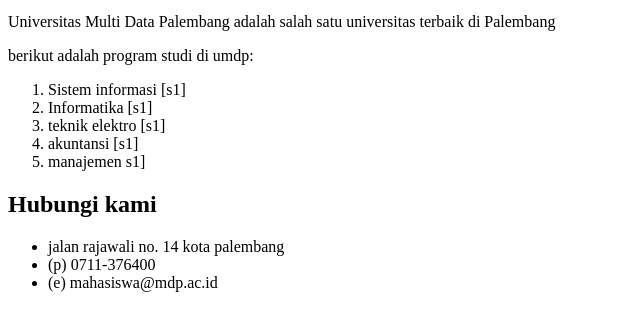
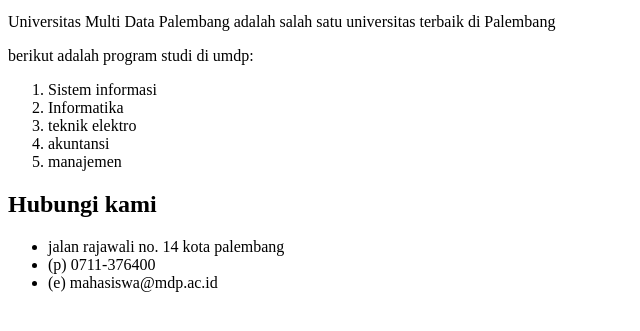
Before and after one commit to rismanto19/Project, a plain HTML site: page index.html in a window 1280 px wide. Shown: the part 101-432 px from the top of the page, without its empty margins (0-640 px from the left). Drawn offline with Linux system fonts and the light colour scheme.

Commit message:
Update index.html

```diff
--- a/index.html
+++ b/index.html
@@ -14,11 +14,11 @@
     <p>berikut adalah program studi di umdp:
         <!-- order list -->
     <ol>
-        <li>Sistem informasi [s1]</li>
-        <li>Informatika [s1]</li>
-        <li>teknik elektro [s1]</li>
-        <li>akuntansi [s1]</li>
-        <li>manajemen s1]</li>
+        <li>Sistem informasi</li>
+        <li>Informatika</li>
+        <li>teknik elektro</li>
+        <li>akuntansi</li>
+        <li>manajemen</li>
     </ol>
     </p>
     <!-- Hubungi kami -->
```
